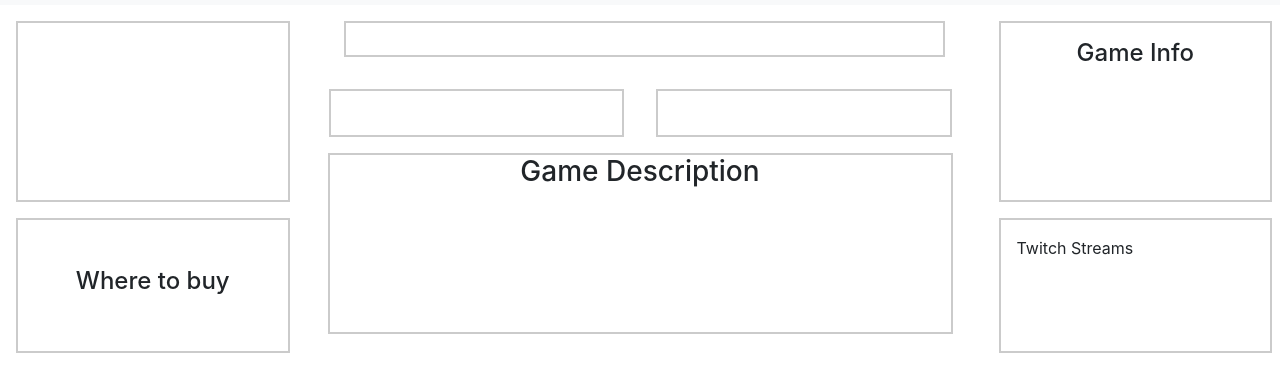
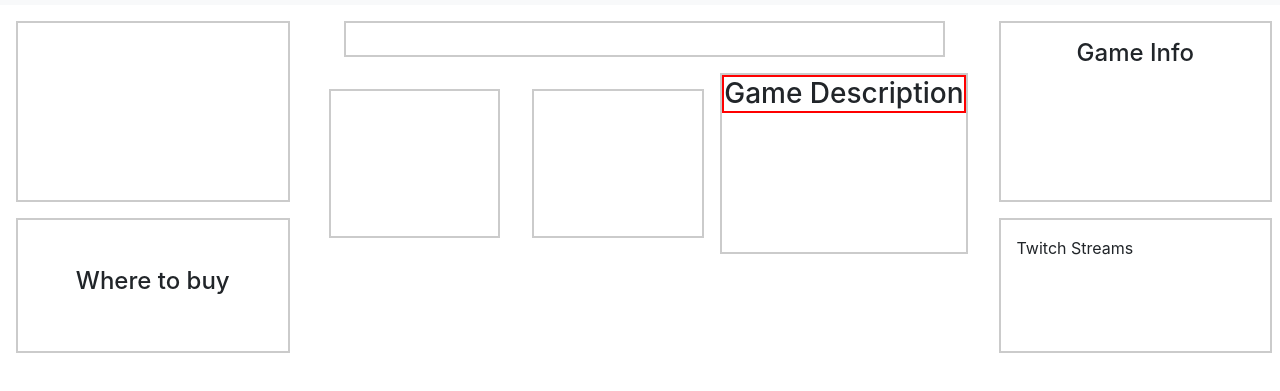
Before and after one commit to jakerjohnson21/game-informant, a website: page views/games/gameShow.html in a window 1280 px wide. Shown: the part 51-442 px from the top of the page. Drawn offline with nearby package versions, Linux system fonts and the light colour scheme; no server answers.

Commit message:
Fixed game descripition layout

```diff
--- a/public/styles/gameShow.css
+++ b/public/styles/gameShow.css
@@ -31,6 +31,8 @@
 }
 
 .game-images-container{
+	/*display: flex;
+	flex-direction: column;*/
 	border: 2px solid #cbcbcb;
 	flex-grow: 1;
 	max-width: 50%;
@@ -43,13 +45,19 @@
   width: 50%;*/
 }
 
+.game-images-container{
+	display: flex;
+	justify-content: center;
+	overflow: hidden;
+}
+
 .game-clips-container{
-	/*display: flex;*/
+	display: flex;
+	flex-direction: column;
 	border: 2px solid #cbcbcb;
 	justify-content: center;
-	text-align: center;
 	flex-grow: 1;
-	max-width: 50%;
+	max-width: 100%;
 	margin: 1rem;
 	/*width: 100%;*/
 	/*margin: 1rem .5rem 1rem 1rem;
@@ -69,11 +77,6 @@
 
 }*/
 
-.game-images-container{
-	display: flex;
-	justify-content: center;
-	overflow: hidden;
-}
 
 .game-info-container{
 	border: 2px solid #cbcbcb;
@@ -91,7 +94,6 @@
 	display: flex;
 	/*border: 2px solid red;*/
 	justify-content: space-between;
-	max-height: 5rem;
 }
 
 .game-info-container{
@@ -104,14 +106,27 @@
 }
 
 .game-description-container{
+	/*display: flex;
+	flex-direction: column;
+	text-align: center;
+	overflow-wrap: break-word;
+	overflow: hidden;*/
+	border: 2px solid #cbcbcb;
+/*	max-height: 100%;
+	padding-top: 5rem;*/
+}
+
+.secondCol{
+
 	display: flex;
 	flex-direction: column;
-	text-align: center;
-	border: 2px solid #cbcbcb;
-	max-height: 100%;
-
+	height: 100%;
+	justify-content: space-between;
+	border: 2px solid red;
+	height: 100%;
 }
 
 .game-description-container-title{
 	text-align: center;
+	border: 2px solid red;
 }
--- a/views/games/gameShow.html
+++ b/views/games/gameShow.html
@@ -56,9 +56,9 @@
                      <div class="game-clips-container-box"></div>
                 </div>
 
+              <div class="game-description-container col-mid-6 h-100">
+                  <h3 class="game-description-container-title">Game Description</h3>
               </div>
-               <div class="game-description-container  h-100">
-                  <div> <h3 class="game-description-container-title">Game Description</h3></div>
 
               </div>
 
```
